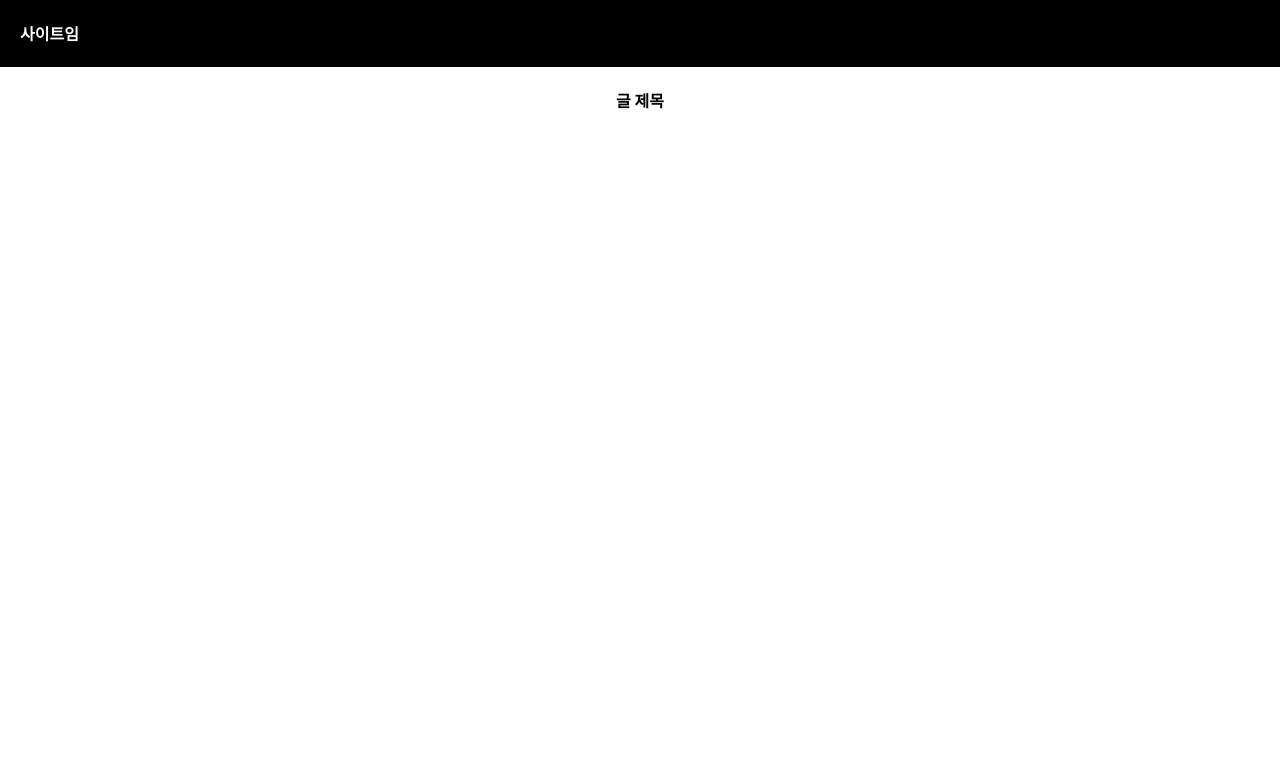
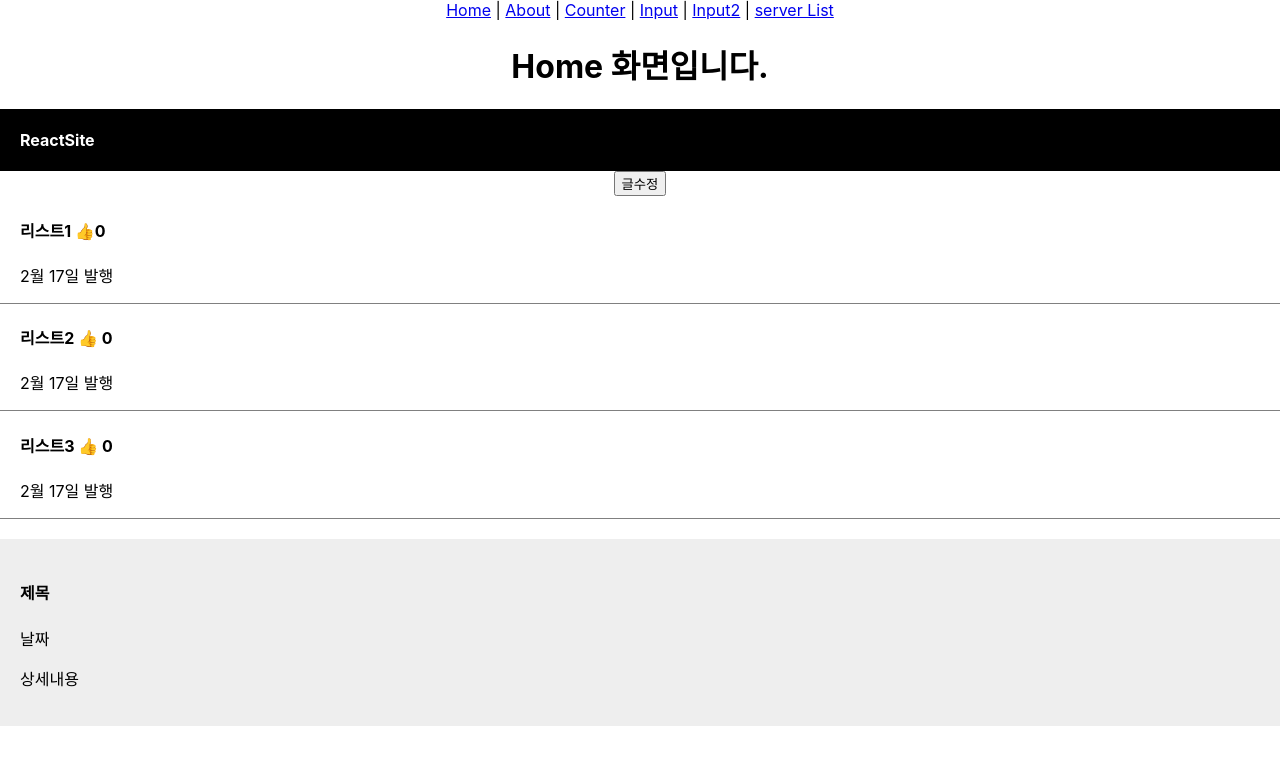
Before and after one commit to MissingObjectDetection/MOD-front, a React (Create React App) app in the folder hello/: page / in a window 1280 px wide. Shown: the top 764 px of the page. Built offline with nearby package versions, Linux system fonts and the light colour scheme.

Commit message:
route 개념

```diff
--- a/hello/package.json
+++ b/hello/package.json
@@ -8,6 +8,7 @@
     "@testing-library/user-event": "^13.5.0",
     "react": "^18.2.0",
     "react-dom": "^18.2.0",
+    "react-router-dom": "^6.4.3",
     "react-scripts": "5.0.1",
     "web-vitals": "^2.1.4"
   },
--- a/hello/src/App.css
+++ b/hello/src/App.css
@@ -10,6 +10,27 @@
   color: white;
   padding-left: 20px;
 }
+
+div {
+  box-sizing: border-box;
+}
+
+.list{
+  padding-left: 20px;
+  text-align: left;
+  border-bottom: 1px solid grey;
+}
+
+.model {
+  margin-top: 20px;
+  padding: 20px;
+  background: #eee;
+  text-align: left;
+}
+
+
+
+
 
 .App-logo {
   height: 40vmin;
--- a/hello/src/App.js
+++ b/hello/src/App.js
@@ -1,13 +1,86 @@
-import logo from './logo.svg';
+// import logo from './logo.svg';
+
 import './App.css';
+import { useState } from 'react';
+
+import React from 'react';
+import { Routes, Route, Link } from 'react-router-dom';
+
+import Home from './pages/Home';
+import About from './pages/About';
+import Counter from './pages/Counter';
+import Input from './pages/Input';
+import Input2 from './pages/Input2';
+import List from './pages/List';
 
 function App() {
+  let [글제목, 글제목변경] = useState(['리스트1', '리스트2', '리스트3']);
+  let [따봉, 따봉변경] = useState(0);
+
   return (
     <div className='App'>
+      <nav>
+        <Link to='/'>Home</Link> | <Link to='/about'>About</Link> |{' '}
+        <Link to='/counter'>Counter</Link> | <Link to='/input'>Input</Link> |{' '}
+        <Link to='/input2'>Input2</Link> | <Link to='/list'>server List</Link>
+      </nav>
+      <Routes>
+        <Route path='/' element={<Home />} />
+        <Route path='/about' element={<About />} />
+        <Route path='/counter' element={<Counter />} />
+        <Route path='/input' element={<Input />} />
+        <Route path='/input2' element={<Input2 />} />
+        <Route path='/list' element={<List />} />
+      </Routes>
+
       <div className='black-nav'>
-        <h4>사이트임</h4>
+        <h4>ReactSite</h4>
       </div>
-      <h4>글 제목</h4>
+
+      <button
+        onClick={() => {
+          let copy = [...글제목];
+          copy[0] = '새로운 리스트';
+          글제목변경(copy);
+        }}
+      >
+        글수정
+      </button>
+
+      <div className='list'>
+        <h4>
+          {글제목[0]}{' '}
+          <span
+            onClick={() => {
+              따봉변경(따봉 + 1);
+            }}
+          >
+            👍
+          </span>
+          {따봉}
+        </h4>
+        <p>2월 17일 발행</p>
+      </div>
+
+      <div className='list'>
+        <h4>
+          {글제목[1]} <span>👍</span> {따봉}
+        </h4>
+        <p>2월 17일 발행</p>
+      </div>
+
+      <div className='list'>
+        <h4>
+          {글제목[2]} <span>👍</span> {따봉}
+        </h4>
+        <p>2월 17일 발행</p>
+      </div>
+
+      <div className='model'>
+        <h4>제목</h4>
+        <p>날짜</p>
+        <p>상세내용</p>
+      </div>
     </div>
   );
 }
--- a/hello/src/index.js
+++ b/hello/src/index.js
@@ -1,5 +1,7 @@
 import React from 'react';
 import ReactDOM from 'react-dom/client';
+import { BrowserRouter } from 'react-router-dom';
+
 import './index.css';
 import App from './App'; //App.js
 import reportWebVitals from './reportWebVitals';
@@ -7,11 +9,13 @@ import reportWebVitals from './reportWebVitals';
 const root = ReactDOM.createRoot(document.getElementById('root'));
 root.render(
   <React.StrictMode>
-    <App />
+    <BrowserRouter>
+      <App />
+    </BrowserRouter>
   </React.StrictMode>
 );
 
 // If you want to start measuring performance in your app, pass a function
 // to log results (for example: reportWebVitals(console.log))
 // or send to an analytics endpoint. Learn more: https://bit.ly/CRA-vitals
-reportWebVitals();
+reportWebVitals(); // 성능 측정 위함
```
Also changed, not shown: 1 other file (tests, documents, lock files or other folders).
